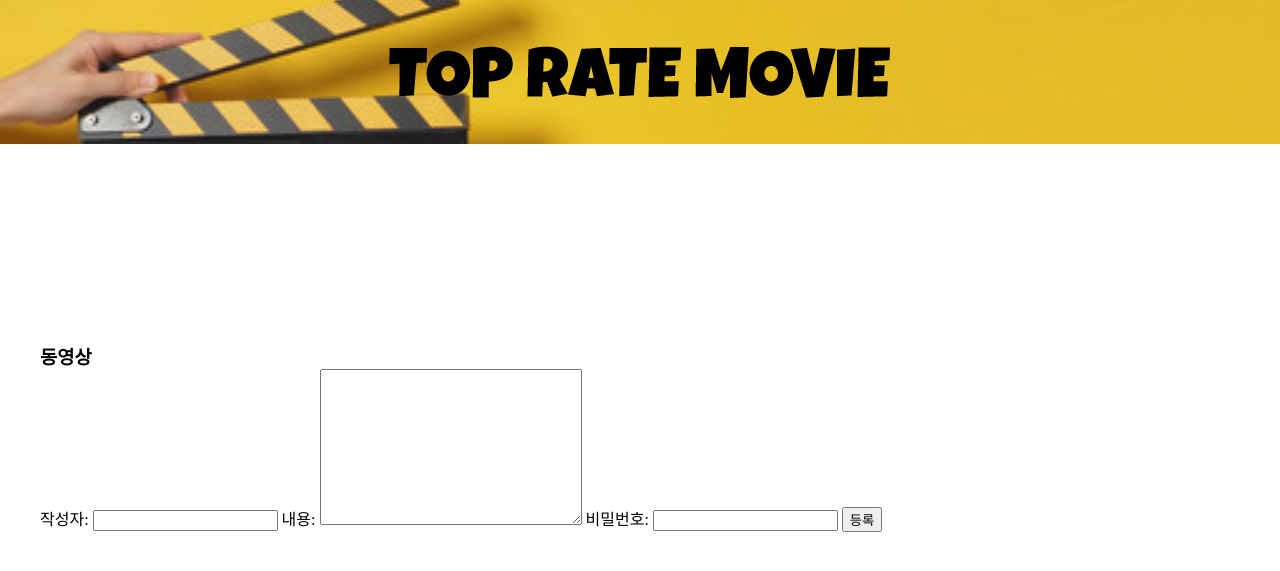
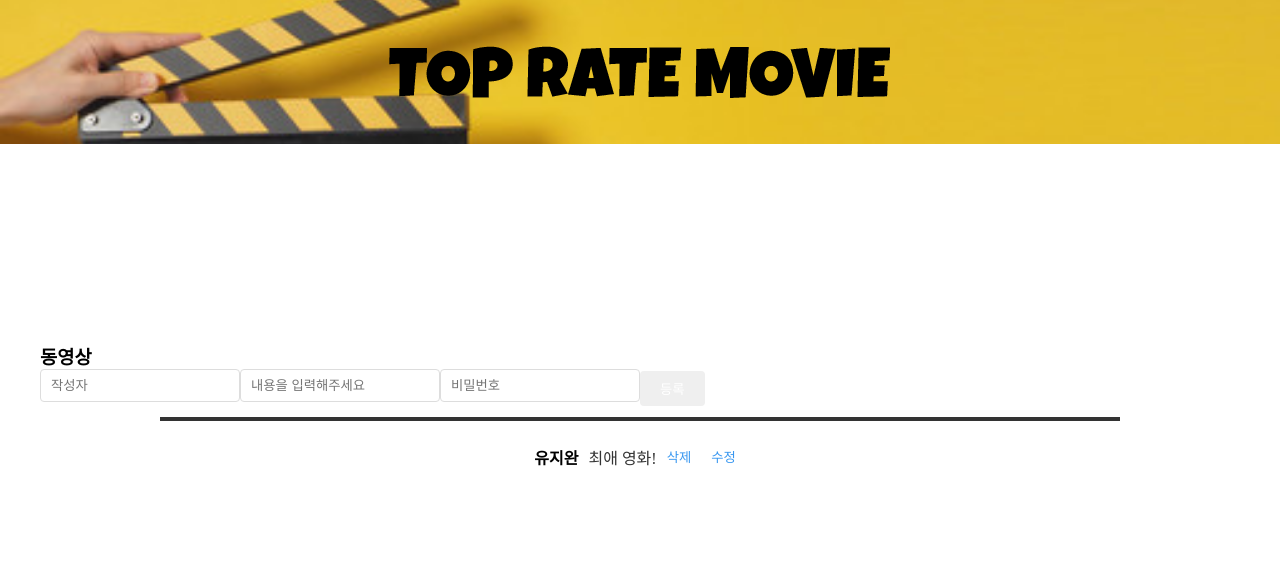
Before and after one commit to grown-up-team/FE-grown-up-team, a Flask app: page /detail/1 in a window 1280 px wide. Shown: the top 571 px of the page. Run offline with Flask 3, Linux system fonts and the light colour scheme.

Commit message:
Design: comment area 초안

```diff
--- a/static/css/commentBox.css
+++ b/static/css/commentBox.css
@@ -1,3 +1,11 @@
+* {
+  margin: 0;
+  padding: 0;
+  box-sizing: border-box;
+  list-style: none;
+  text-decoration: none;
+}
+
 header {
   background-color: #950101;
   display: flex;
@@ -9,8 +17,8 @@ header {
   background-position: 0px -85px;
   background-repeat: no-repeat;
 }
-
-#form-commentInfo {
+/*
+.form-commentInfo {
   width: 100%;
 }
 
@@ -18,12 +26,12 @@ header {
   margin-bottom: 10px;
 }
 
-#nick-input {
+#reviewer {
   width: 10%;
   height: 3.3em;
 }
 
-#comment-input {
+#reviewContent {
   width: 50%;
   height: 3.3em;
 }
@@ -41,7 +49,7 @@ header {
   margin-top: 10px;
 }
 
-.eachComment {
+.user-comment {
   width: 50%;
   margin: 10px;
   padding: 0.5em;
@@ -76,4 +84,85 @@ header {
   border: none;
   padding: 5px 10px;
   cursor: pointer;
+}  */
+
+/* commentBox.css */
+
+/* Comment Box Styles */
+
+.form-commentInfo {
+  width: 100%;
+  display: flex;
+  flex-direction: column;
+  align-items: center;
 }
+
+.input-box {
+  width: 100%;
+  display: flex;
+  flex-direction: row;
+  align-items: center;
+  margin-bottom: 10px;
+}
+
+.input-box input[type='text'],
+.input-box input[type='password'] {
+  padding: 8px 10px;
+  border: 1px solid #ddd;
+  border-radius: 4px;
+  width: 200px;
+  margin-bottom: 5px;
+}
+
+.input-box button[type='submit'] {
+  padding: 8px 20px;
+  border: none;
+  color: #fff;
+  border-radius: 4px;
+  cursor: pointer;
+}
+
+.review-row {
+  width: 80%;
+  border: 2px solid #333;
+
+  display: flex;
+  flex-direction: column;
+  align-items: center;
+  margin-bottom: 10px;
+}
+
+.user-box {
+  display: flex;
+  align-items: center;
+  border: 1px solid #ddd;
+  border-radius: 4px;
+  padding: 10px;
+  margin-bottom: 10px;
+}
+
+.user-nick {
+  font-weight: bold;
+  margin-right: 10px;
+}
+
+.review-text {
+  color: #333;
+}
+
+.remove-comment,
+.modify-comment {
+  padding: 5px 10px;
+  background-color: transparent;
+  border: none;
+  color: #3897f0;
+  cursor: pointer;
+}
+
+.remove-comment:hover,
+.modify-comment:hover {
+  text-decoration: underline;
+}
+
+br {
+}
--- a/static/modules/list.js
+++ b/static/modules/list.js
@@ -34,7 +34,7 @@ document.addEventListener('DOMContentLoaded', function () {
                             <div class="movie-card" data-id="${_id}" onclick="goToServePage('${_id}')">
                             <img src="https://image.tmdb.org/t/p/w500${_poster_path}">
                             <h3 class ="info-title">${_title}</h3>
-                            <p class ="info-overview">${_overview}</p>
+                            <p class ="info-ov  erview">${_overview}</p>
                             <p class ="info-vote_average">Rating: ${_vote_average}</p>
                         </div>
                     `;
--- a/templates/detail.html
+++ b/templates/detail.html
@@ -99,14 +99,12 @@
               const reviewPWD = member['reviewPWD'];
 
               const card_html = `
-                                <div data-id="${uid}" style="border: 1px solid blue">
-                                  <p>uid: ${uid}</p>
-                                  <p>movieId: ${movieId}</p>
-                                  <p>reviewer: ${reviewer}</p>
-                                  <p>reviewText: <span class="review-text">${reviewText}</span></p>
-                                  <p>reviewPWD: ${reviewPWD}</p>
+                                <div class="user-box" data-id="${uid}"  style="border: 1px solid transparent">
+                                  <p class="user-nick">${reviewer}</p>
+                                  <p> <span class="review-text">${reviewText}</span></p>
                                   <button type="button" class="remove-comment">삭제</button>
                                   <button type="button" class="modify-comment">수정</button>
+                                  <br>
                                 </div>
                               `;
 
@@ -215,17 +213,21 @@
         <div class="trailer" id="trailer"></div>
       </section>
 
-      <section>
-        <form>
-          <label>작성자: <input type="text" id="reviewer" /></label>
-          <label
-            >내용:
-            <textarea name="" id="reviewContent" cols="30" rows="10"></textarea>
-          </label>
-          <label>비밀번호: <input type="password" name="" id="reviewPWD" /></label>
+      <section class="form-commentInfo">
+        <form class="input-box" >
+          <input type="text" id="reviewer" placeholder="작성자" />
+          <input type="text" id="reviewContent" placeholder="내용을 입력해주세요"/>
+          <input type="password" name="" id="reviewPWD" placeholder="비밀번호"/></label>
           <button type="submit" onclick="save_comment()">등록</button>
         </form>
+
         <div class="review-row"></div>
+        <div class="user-box" data-id="${uid}" style="border: 1px solid transparent">
+          <p class="user-nick">유지완</p>
+          <p> <span class="review-text">최애 영화!</span></p>
+          <button type="button" class="remove-comment">삭제</button>
+          <button type="button" class="modify-comment">수정</button>
+        </div>
       </section>
 
       <!-- <section class="mains" id="mains"></section>
```
Also changed, not shown: static/css/reset.css (added, +34 -0 lines).
